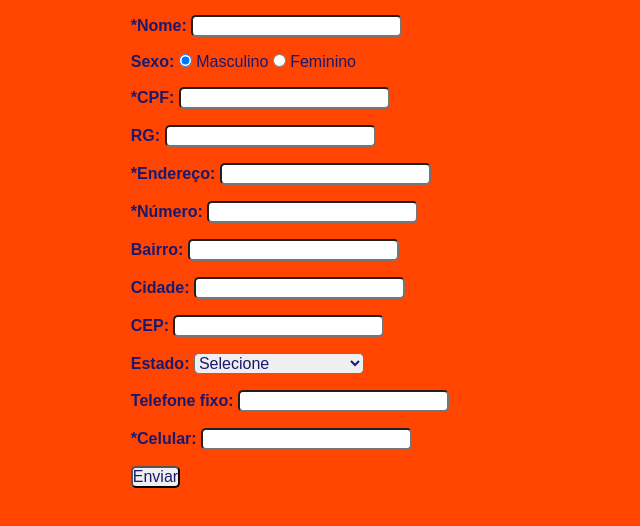
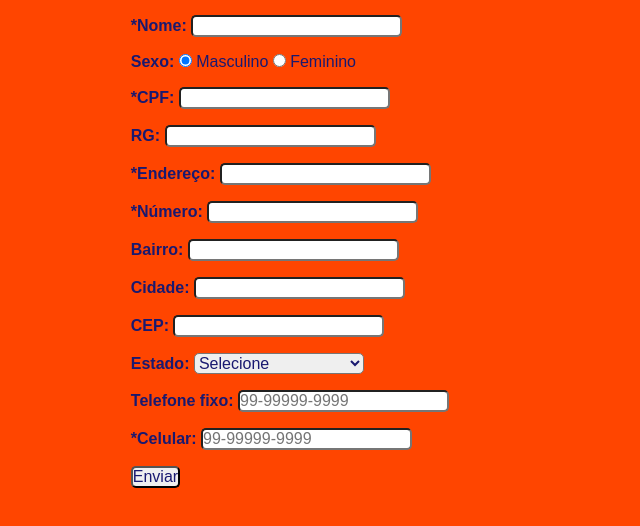
Before and after one commit to ViniciosSilva/gama-no-github, a plain HTML site: page Index.html in a window 1280 px wide. Shown: the part 84-610 px from the top of the page, without its empty margins (330-970 px from the left). Drawn offline with Linux system fonts and the light colour scheme.

Commit message:
adicionado placeholder nos campos telefone fixo e telefone celular e arquivo readme

```diff
--- a/Index.html
+++ b/Index.html
@@ -108,12 +108,12 @@
 
 <div class="campo">
 <label for="fixo"> <strong> Telefone fixo: </strong> </label>
-        <input type="text" id="fixo"/>
+        <input type="text" id="fixo" placeholder="99-99999-9999"/>
 </div>
 
 <div class="campo">
 <label for="cel"> <strong> *Celular: </strong> </label>
-        <input type="text" id="cel" required/>
+        <input type="text" id="cel" placeholder="99-99999-9999"required/>
 </div>
 
 
```
Also changed, not shown: readme.txt (added).
